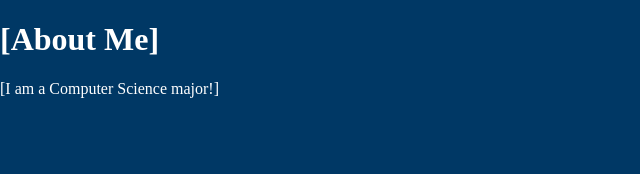
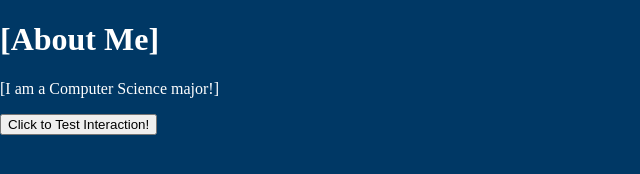
Before and after one commit to WTabaco-9/WTabaco-9.github.io, a plain HTML site: page index.html in a window 1280 px wide. Shown: the whole page, without its empty margins (0-640 px from the left). Drawn offline with Linux system fonts and the light colour scheme.

Commit message:
Add interactive button to test spell casting

```diff
--- a/index.html
+++ b/index.html
@@ -9,5 +9,12 @@
  <body>
      <h1>[About Me]</h1>
      <p>[I am a Computer Science major!]</p>
+     <button onclick="castSpell()">Click to Test Interaction!</button>
+     <p id="spellResult"></p>
+     <script>
+     function castSpell() {
+         document.getElementById("spellResult").innerText = "Interaction handled successfully.";
+     }
+     </script>
  </body>
  </html>
```
